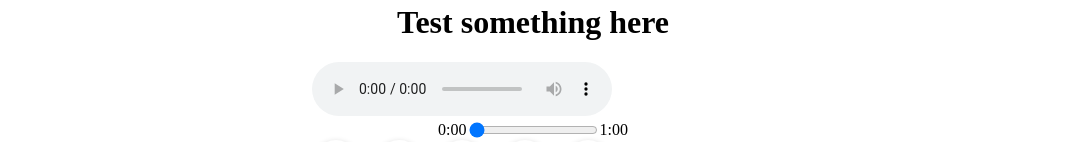
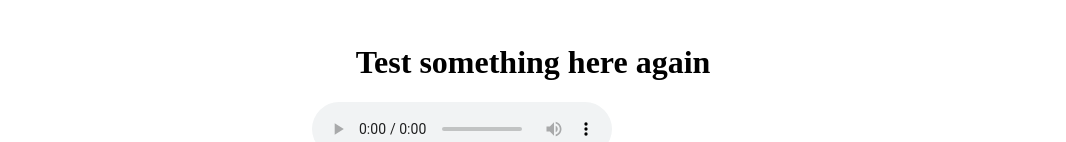
Before and after one commit to hungnd-dev0612/music-player, a website built with webpack: page src/index.html in a window 1280 px wide. Shown: the part 293-435 px from the top of the page, without its empty margins (107-1173 px from the left). Built offline with nearby package versions, Linux system fonts and the light colour scheme; files whose address does not match are found by name.

```diff
--- a/src/index.html
+++ b/src/index.html
@@ -14,6 +14,7 @@
         <img src="example" alt="avatar-song" class="avatar" />
       </header>
       <h1>Test something here</h1>
+      <h1>Test something here again</h1>
       <main class="song-controller">
         <audio id="player" controls>
           <source src="song/Bad-Habits.mp3" type="audio/ogg" />
```
